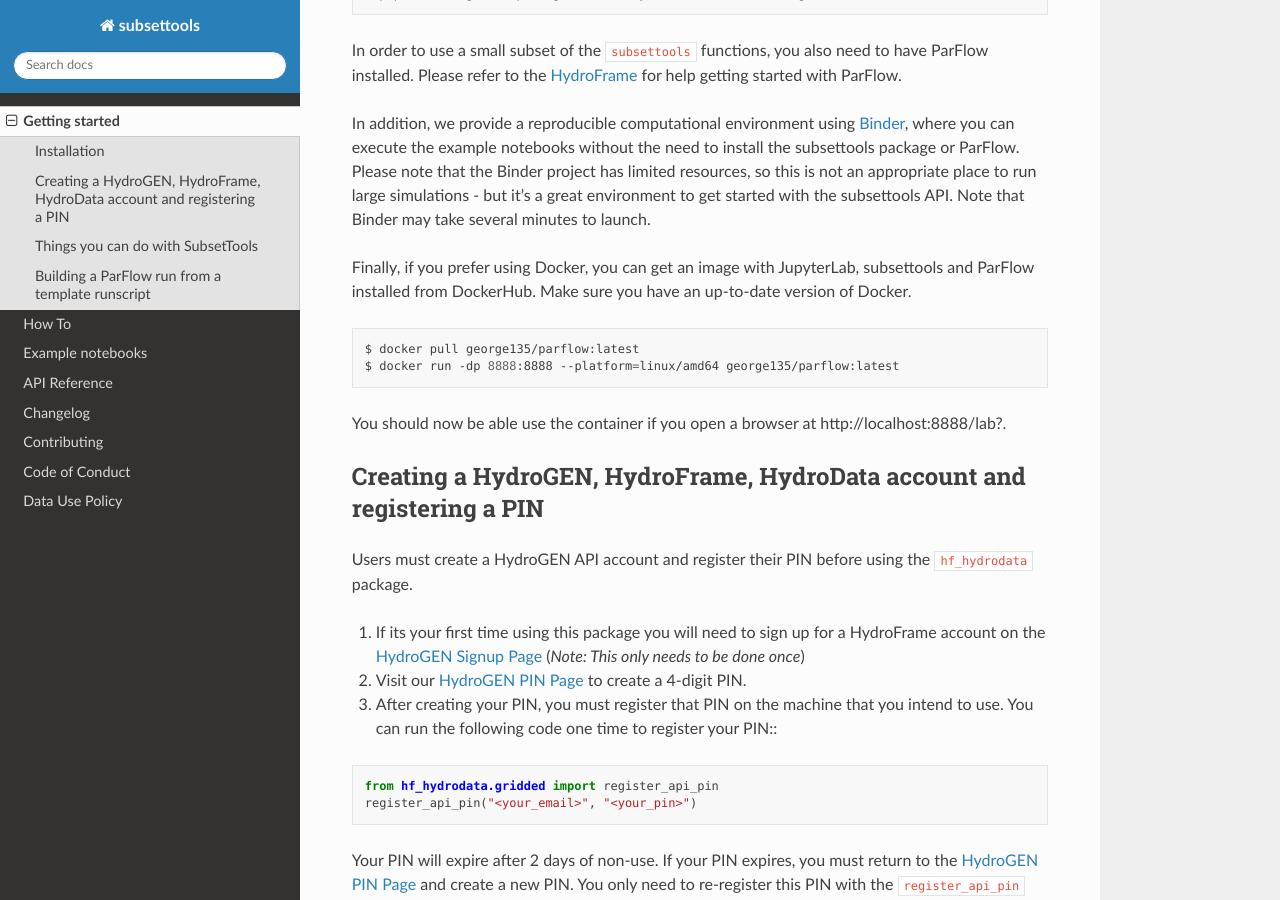
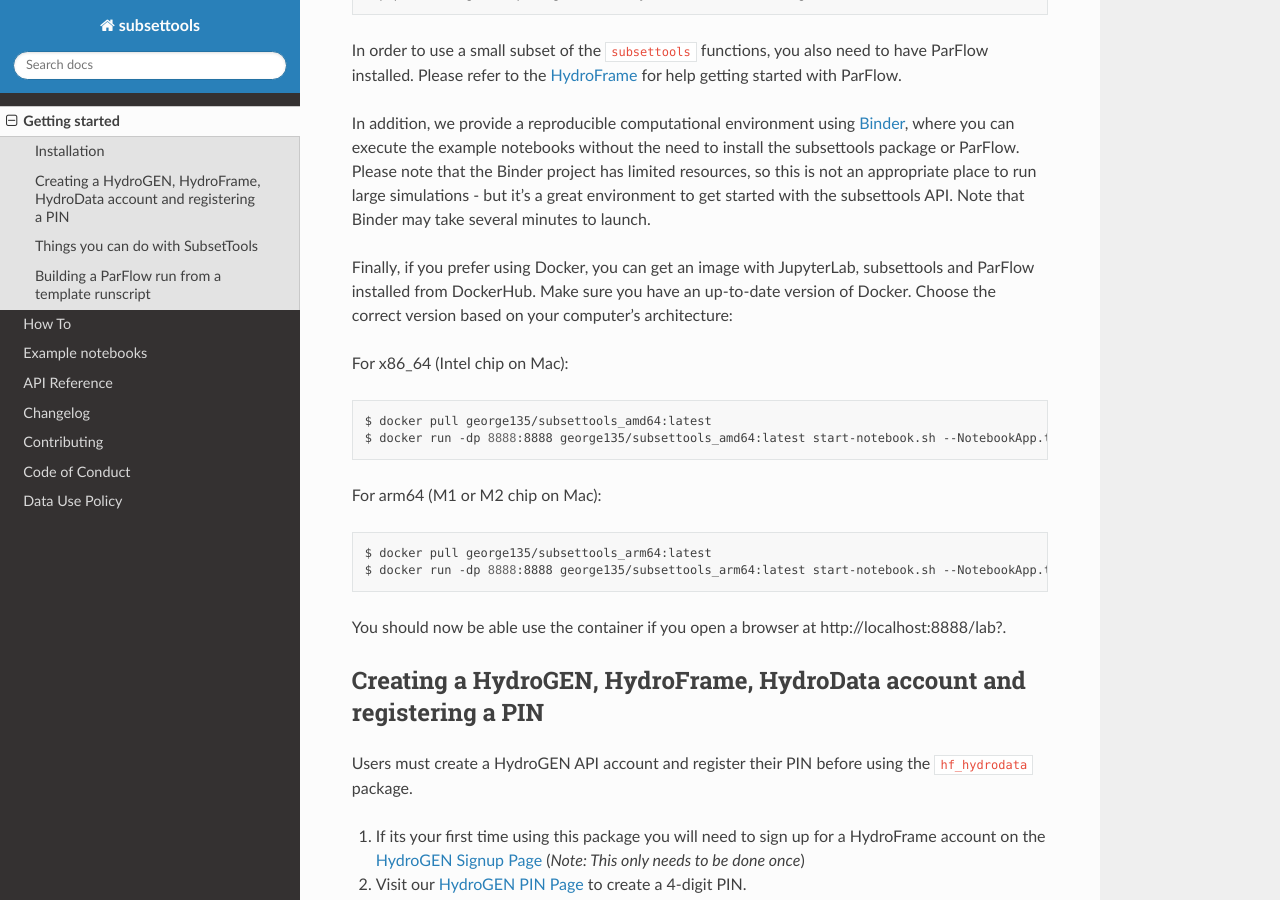
Before and after one commit to hydroframe/subsettools, a Sphinx documentation site: the page built from docs/getting_started.md, in a window 1280 px wide and 900 px high, scrolled down 456 px. Built offline with Sphinx 7.4.7 and the Read the Docs theme 2.0.0, drawn with Linux system fonts in a browser that asks for light colours.

Commit message:
Update getting_started.md

````diff
--- a/docs/getting_started.md
+++ b/docs/getting_started.md
@@ -18,12 +18,20 @@
 
 In addition, we provide a reproducible computational environment using [Binder](https://mybinder.org/v2/gh/hydroframe/subsettools-binder/HEAD), where you can execute the example notebooks without the need to install the subsettools package or ParFlow. Please note that the Binder project has limited resources, so this is not an appropriate place to run large simulations - but it's a great environment to get started with the subsettools API. Note that Binder may take several minutes to launch.
 
-Finally, if you prefer using Docker, you can get an image with JupyterLab, subsettools and ParFlow installed from DockerHub. Make sure you have an up-to-date version of Docker.
+Finally, if you prefer using Docker, you can get an image with JupyterLab, subsettools and ParFlow installed from DockerHub. Make sure you have an up-to-date version of Docker. Choose the correct version based on your computer’s architecture:
 
+For x86_64 (Intel chip on Mac):
 ```bash
-$ docker pull george135/parflow:latest
-$ docker run -dp 8888:8888 --platform=linux/amd64 george135/parflow:latest
+$ docker pull george135/subsettools_amd64:latest
+$ docker run -dp 8888:8888 george135/subsettools_amd64:latest start-notebook.sh --NotebookApp.token=''
 ```
+
+For arm64 (M1 or M2 chip on Mac):
+```bash
+$ docker pull george135/subsettools_arm64:latest
+$ docker run -dp 8888:8888 george135/subsettools_arm64:latest start-notebook.sh --NotebookApp.token=''
+```
+
 You should now be able use the container if you open a browser at http://localhost:8888/lab?.
 
 ## Creating a HydroGEN, HydroFrame, HydroData account and registering a PIN
````
